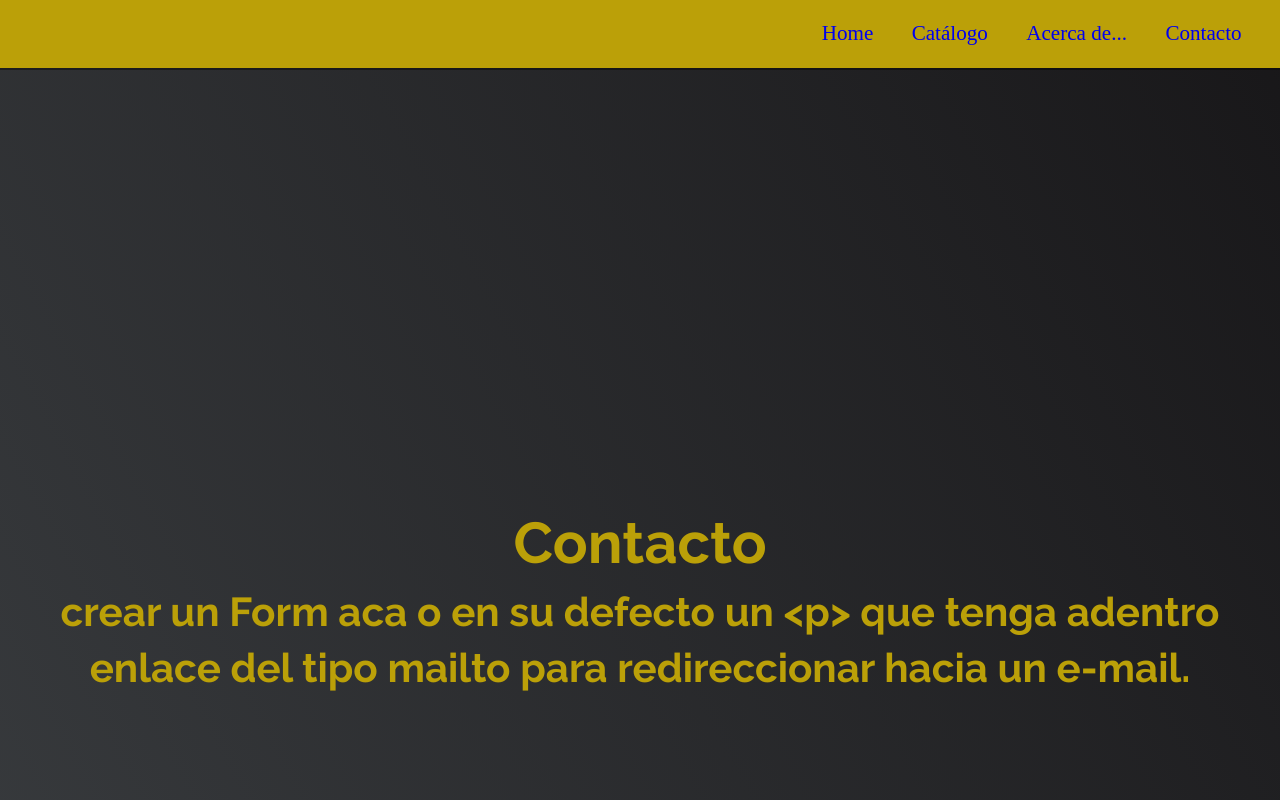
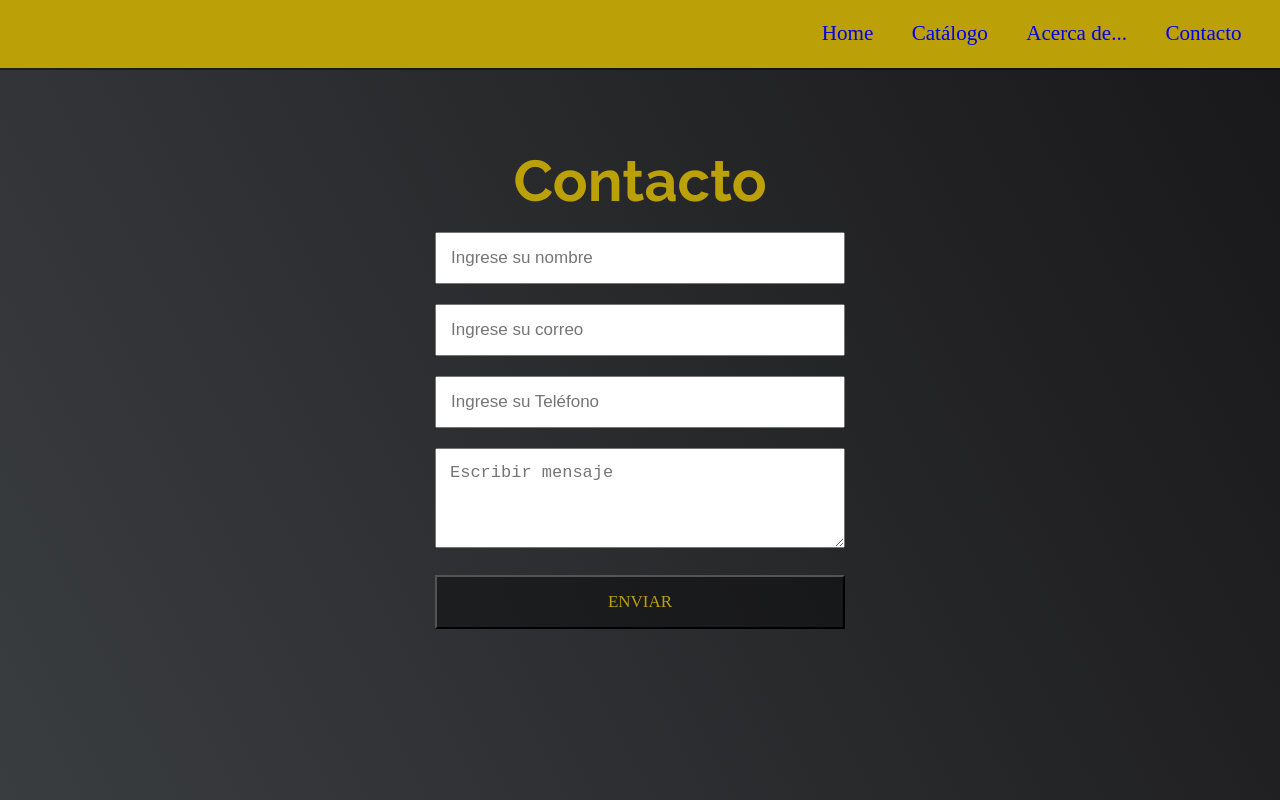
Before and after one commit to RyuEnkodo/everlastPage, a plain HTML site: page contacto.html in a window 1280 px wide. Shown: the top 800 px of the page. Drawn offline with Linux system fonts and the light colour scheme; a web font is replaced by a local one.

Commit message:
Contacto finalizado

```diff
--- a/contacto.html
+++ b/contacto.html
@@ -18,16 +18,16 @@
         <nav id="navbar" class="nav">
             <ul class="nav-list">
                 <li>
-                    <a href="index.html">Home</a>
+                    <a class="nav-item" href="index.html">Home</a>
                 </li>
                 <li>
-                    <a href="catalogo.html">Catálogo</a>
+                    <a class="nav-item" href="catalogo.html">Catálogo</a>
                 </li>
                 <li>
-                    <a href="acerca.html">Acerca de...</a>
+                    <a class="nav-item" href="acerca.html">Acerca de...</a>
                 </li>
                 <li>
-                    <a href="contacto.html">Contacto</a>
+                    <a class="nav-item" href="contacto.html">Contacto</a>
                 </li>
             </ul>
         </nav>
@@ -35,9 +35,16 @@
     <!-- FIN NAV -->
     <!-- MAIN -->
     <main>
-        <section class="mid-section">
+        <section class="mid-section-contacto">
             <h1>Contacto</h1>
-            <h2>crear un Form aca o en su defecto un &lt;p&gt; que tenga adentro enlace del tipo mailto para redireccionar hacia un e-mail.</h2>
+            <form action="">
+                <input type="text" name="Nombre" placeholder="Ingrese su nombre">
+                <input type="text" name="Correo" placeholder="Ingrese su correo">
+                <input type="text" name="Teléfono" placeholder="Ingrese su Teléfono">
+                <p><textarea name="Mensaje" placeholder="Escribir mensaje"></textarea></p>
+                <input type="button" value="ENVIAR" id="Boton">
+
+            </form>
         </section>
     </main>
     <!-- FIN MAIN -->
--- a/style.css
+++ b/style.css
@@ -103,6 +103,15 @@ img {
     height: 100vh;
     background-image: linear-gradient(62deg, #3a3d40 0%, #181719 100%);
   }
+  .mid-section-contacto {
+    display: flex;
+    flex-direction: column;
+    justify-content: center;
+    align-items: center;
+    width: 100%;
+    height: 100vh;
+    background-image: linear-gradient(62deg, #3a3d40 0%, #181719 100%);
+  }
 
 .card {
     display: block;
@@ -167,6 +176,34 @@ img {
     color: rgb(187, 160, 8);
     width: 90%;
 }
+form {
+    width: 450px;
+    padding: 10px 20px;
+    box-sizing: border-box;
+}
+input, textarea {
+    width: 100%;
+    margin-bottom: 20px;
+    padding: 14px;
+    box-sizing: border-box;
+    font-size: 17px;
+}
+textarea {
+    min-height: 100px;
+    max-height: 200px;
+    max-width: 100%;
+    min-width: 100%;
+}
+ #Boton{
+    background: rgba(0, 0, 0,0.4);
+    color: rgb(187, 160, 8);
+    font-family: 'Mate SC', serif;
+    padding: 15px;
+}
+#Boton:hover{
+    cursor: pointer;
+
+}
 footer {
     font-weight: 300;
     display: flex;
```
Also changed, not shown: acerca.html (+4 -4 lines).
